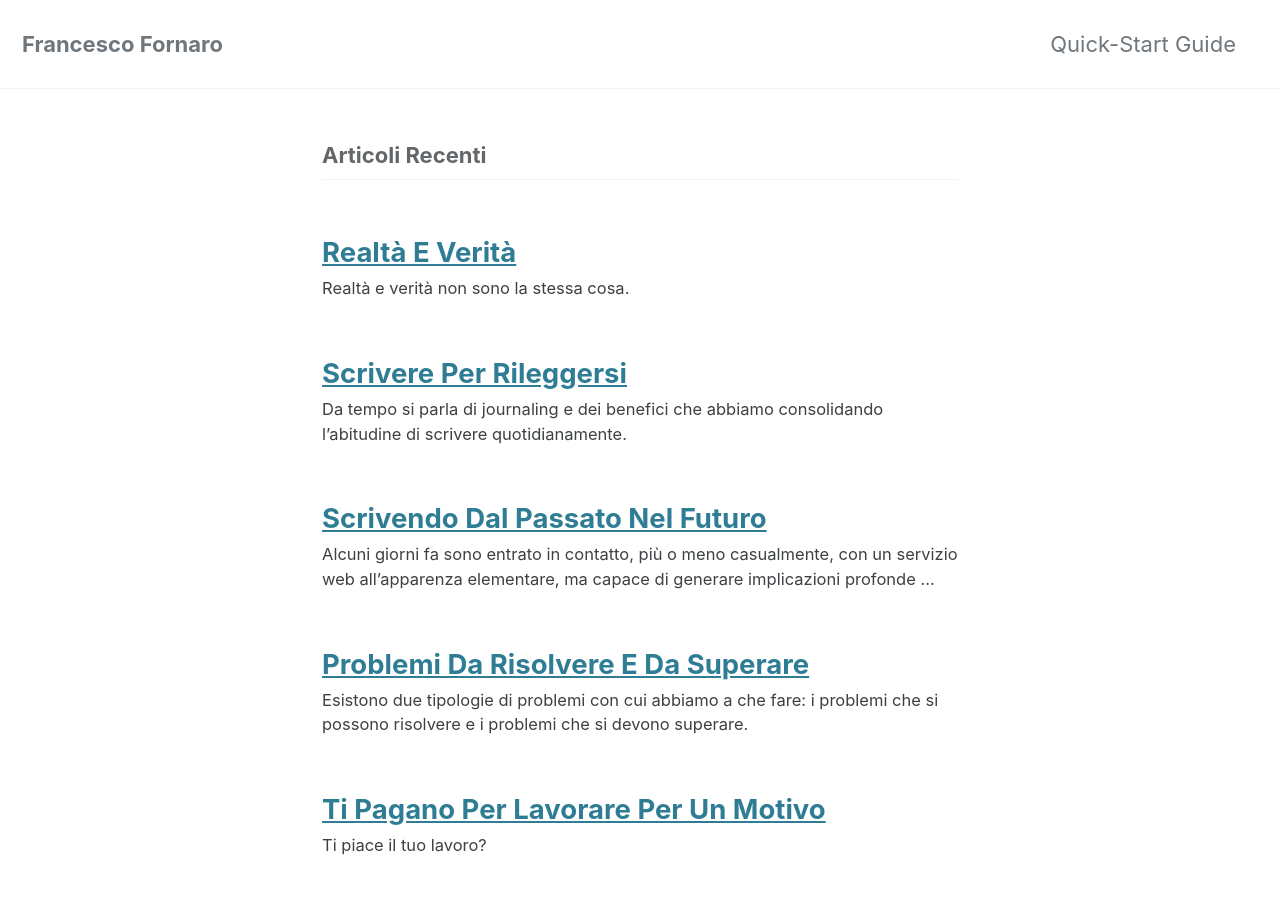
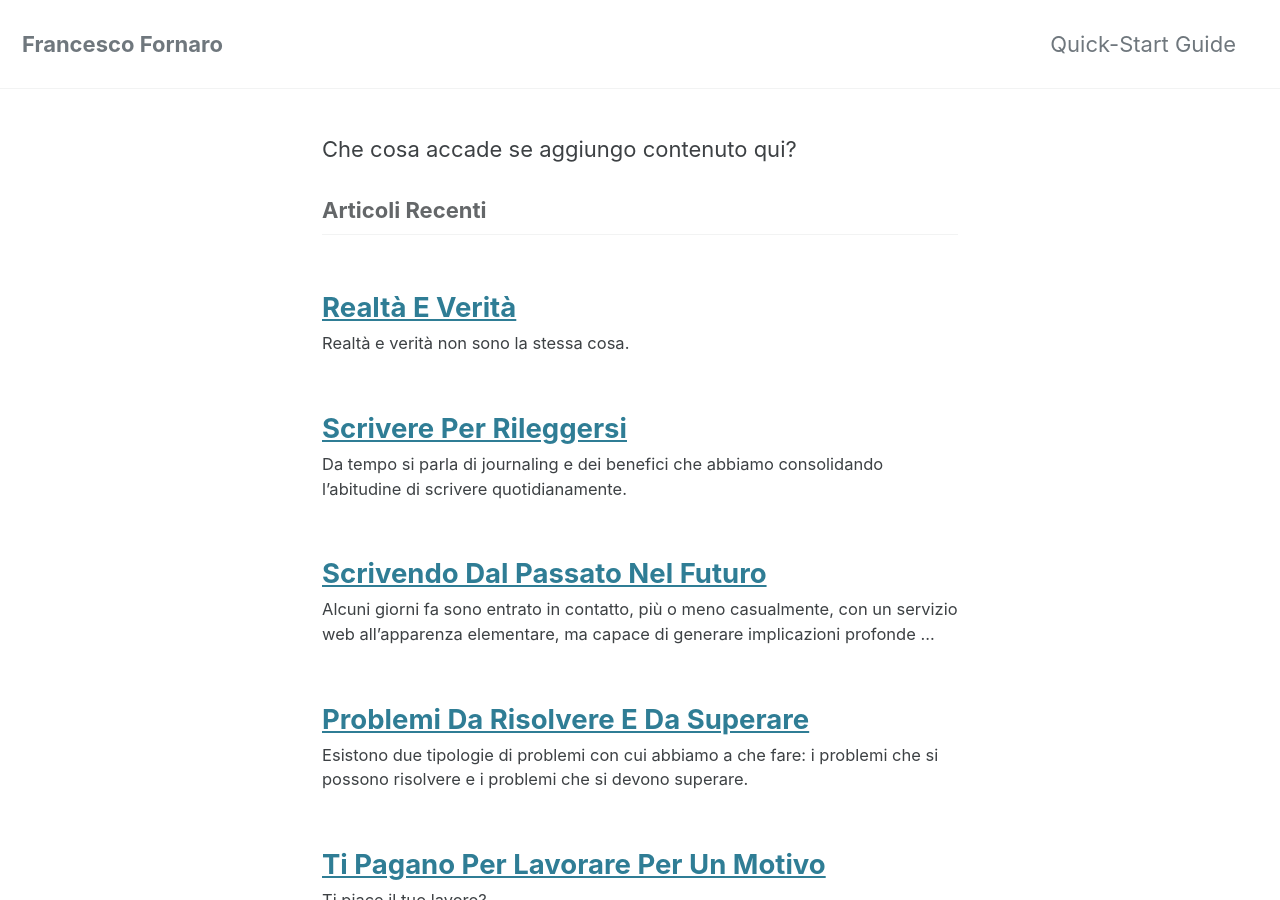
Before and after one commit to FrancescoFornaro/FrancescoFornaro.com, a Jekyll site: the page built from index.md, in a window 1280 px wide and 900 px high. Built offline with Jekyll 4.4.1, drawn with Linux system fonts in a browser that asks for light colours; cached includes are drawn as plain includes; the list of posts is cut into pages by our own code.

Commit message:
Update index per test

```diff
--- a/index.md
+++ b/index.md
@@ -4,3 +4,4 @@
 
 layout: home
 ---
+Che cosa accade se aggiungo contenuto qui?
```
Also changed, not shown: .obsidian/workspace.json.
